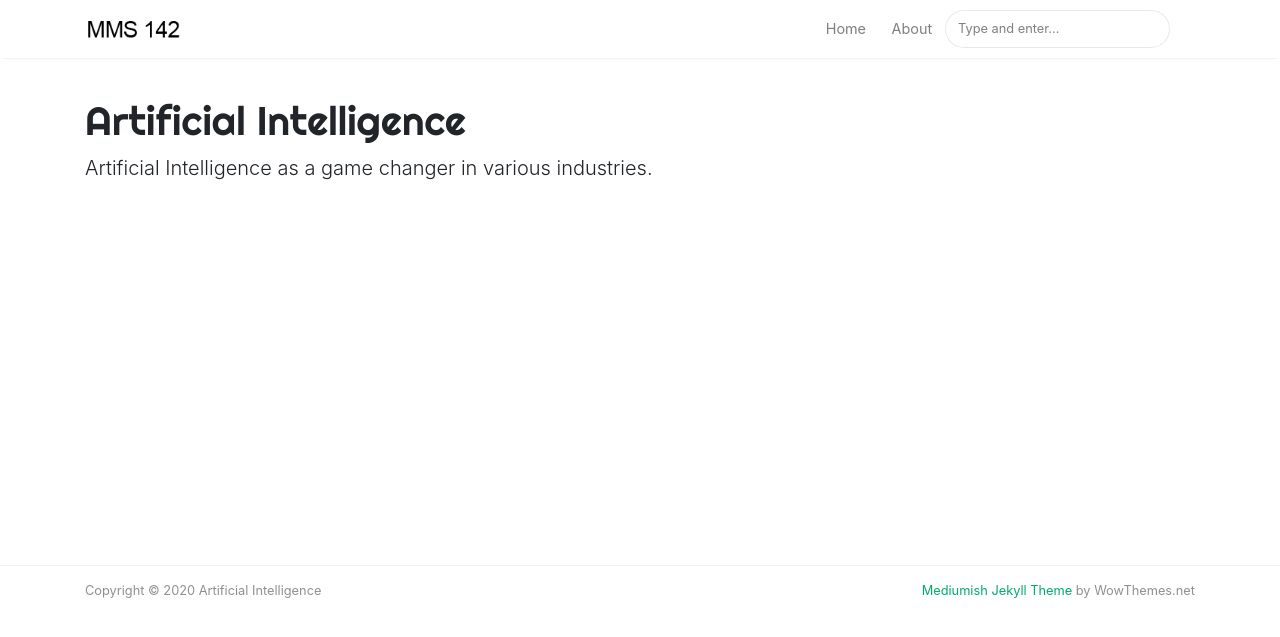
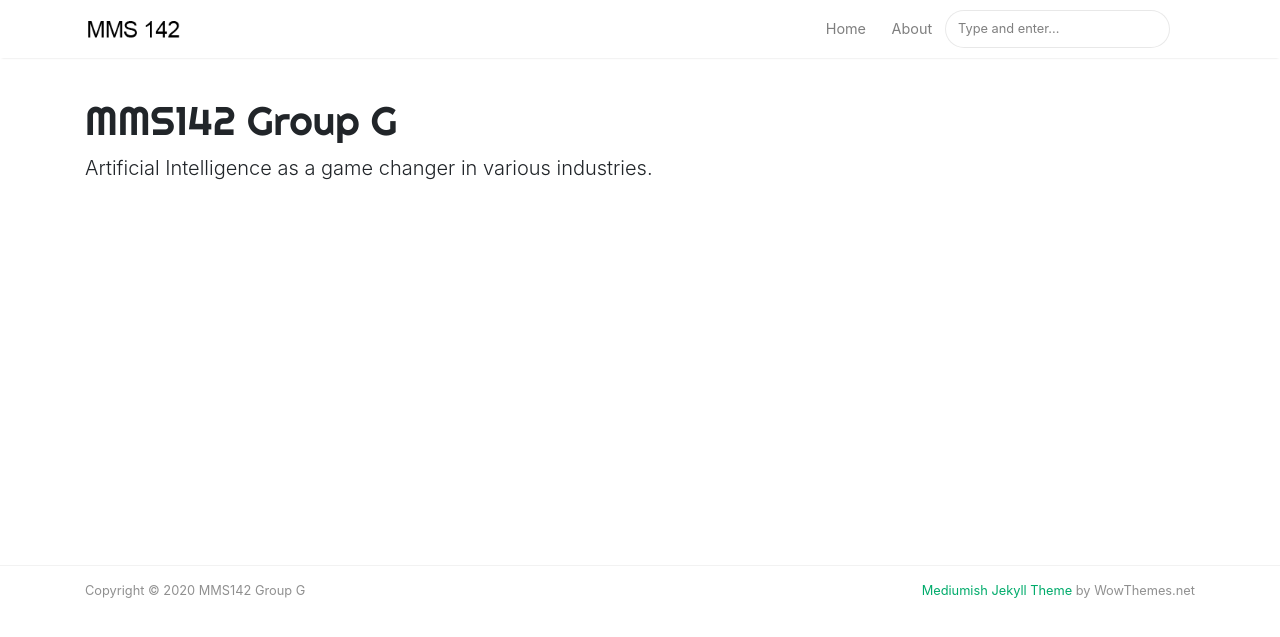
Before and after one commit to mclag/mms142-groupg-2020, a Jekyll site: the page built from _pages/tags.md, in a window 1280 px wide. Shown: the top 637 px of the page. Built offline with Jekyll 4.4.1, drawn with Linux system fonts in a browser that asks for light colours; nearby versions of some CDN libraries.

Commit message:
Update _config.yml

```diff
--- a/_config.yml
+++ b/_config.yml
@@ -1,5 +1,5 @@
 # Site
-name: Artificial Intelligence
+name: MMS142 Group G
 title: Disruptive Technologies
 description: Artificial Intelligence as a game changer in various industries.
 logo: 'assets/images/logo.png'
```
